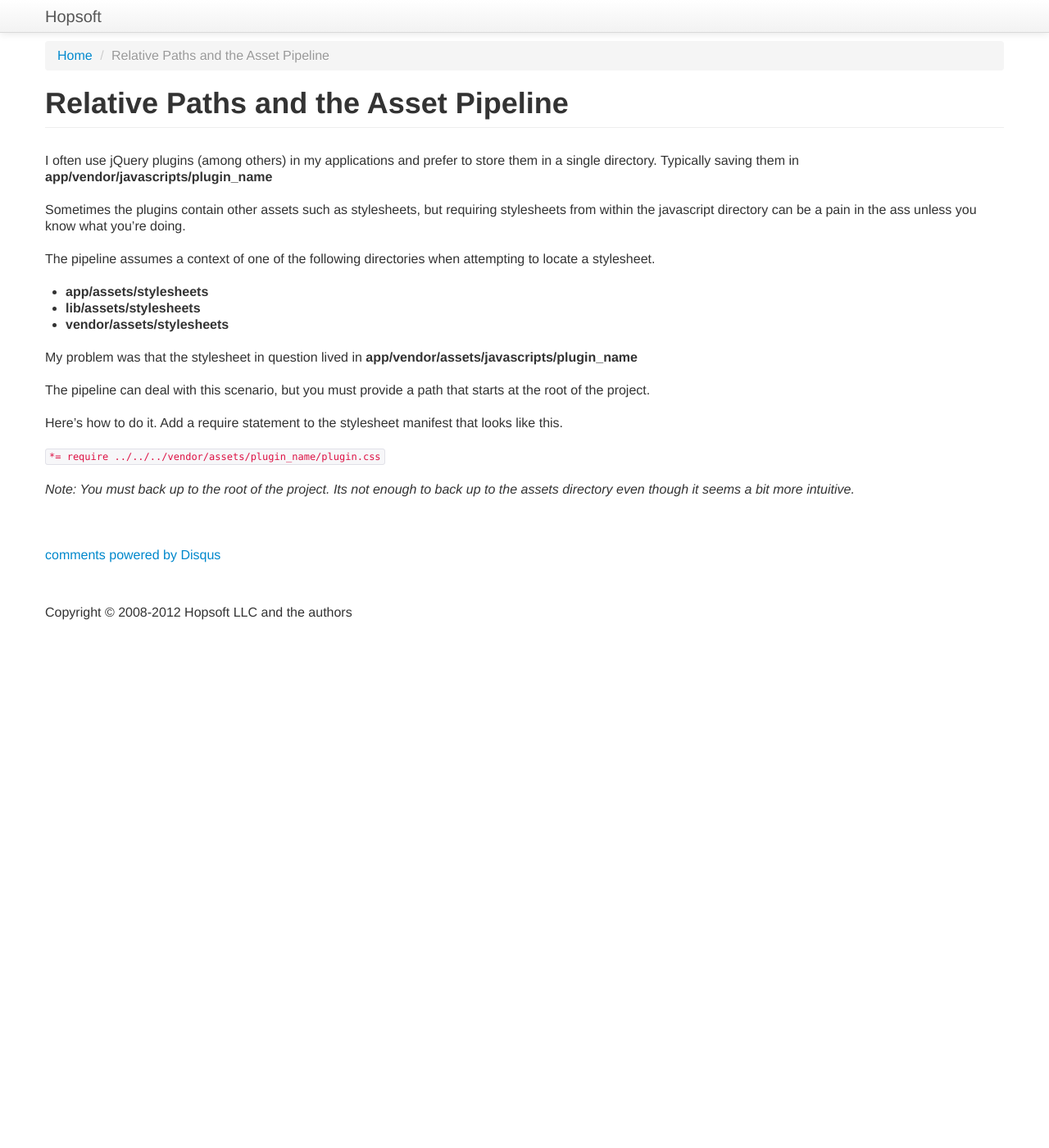
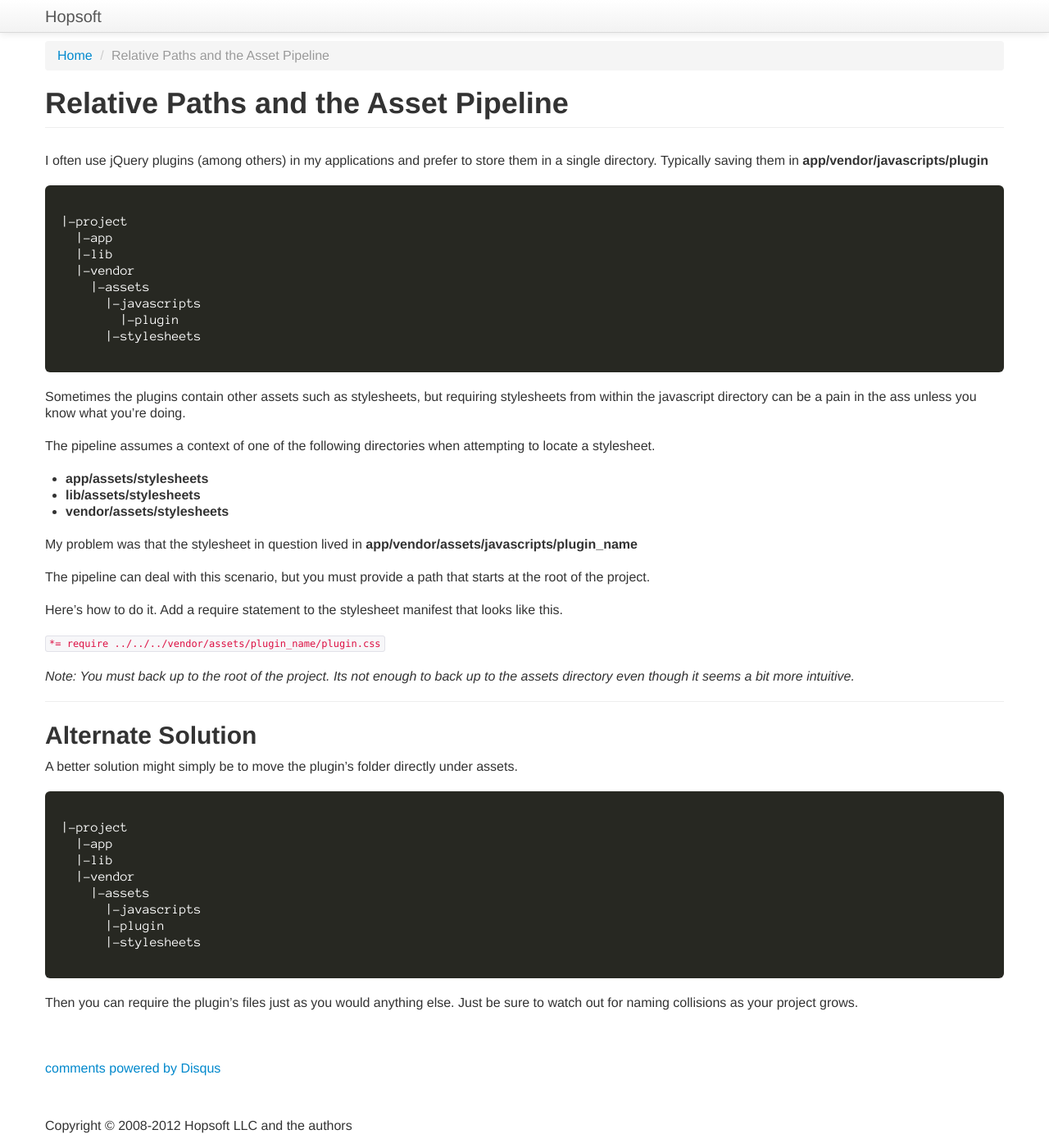
Before and after one commit to hopsoft/hopsoft.github.io, a Jekyll site: the page built from _posts/2012-09-09-relative-paths-and-the-asset-pipeline.md, in a window 1280 px wide and 1400 px high. Shown: the whole window at 82% size. Built offline with Jekyll 4.4.1, drawn with Linux system fonts in a browser that asks for light colours; comment, search, counter and statistics services are not loaded.

Commit message:
Post update.

````diff
--- a/_posts/2012-09-09-relative-paths-and-the-asset-pipeline.md
+++ b/_posts/2012-09-09-relative-paths-and-the-asset-pipeline.md
@@ -12,7 +12,18 @@ layout: bootstrap
 
 {% include breadcrumb.html %}
 
-I often use jQuery plugins (among others) in my applications and prefer to store them in a single directory. Typically saving them in **app/vendor/javascripts/plugin_name**
+I often use jQuery plugins (among others) in my applications and prefer to store them in a single directory. Typically saving them in **app/vendor/javascripts/plugin**
+
+```
+|-project
+  |-app
+  |-lib
+  |-vendor
+    |-assets
+      |-javascripts
+        |-plugin
+      |-stylesheets
+```
 
 Sometimes the plugins contain other assets such as stylesheets,
 but requiring stylesheets from within the javascript directory
@@ -35,10 +46,25 @@ Here's how to do it. Add a require statement to the stylesheet manifest that loo
 *Note: You must back up to the root of the project.
 Its not enough to back up to the assets directory even though it seems a bit more intuitive.*
 
+---
 
+## Alternate Solution
 
+A better solution might simply be to move the plugin's folder directly under assets.
 
+```
+|-project
+  |-app
+  |-lib
+  |-vendor
+    |-assets
+      |-javascripts
+      |-plugin
+      |-stylesheets
+```
 
+Then you can require the plugin's files just as you would anything else.
+Just be sure to watch out for naming collisions as your project grows.
 
 <div class="row">
   <div class="span12">
````
